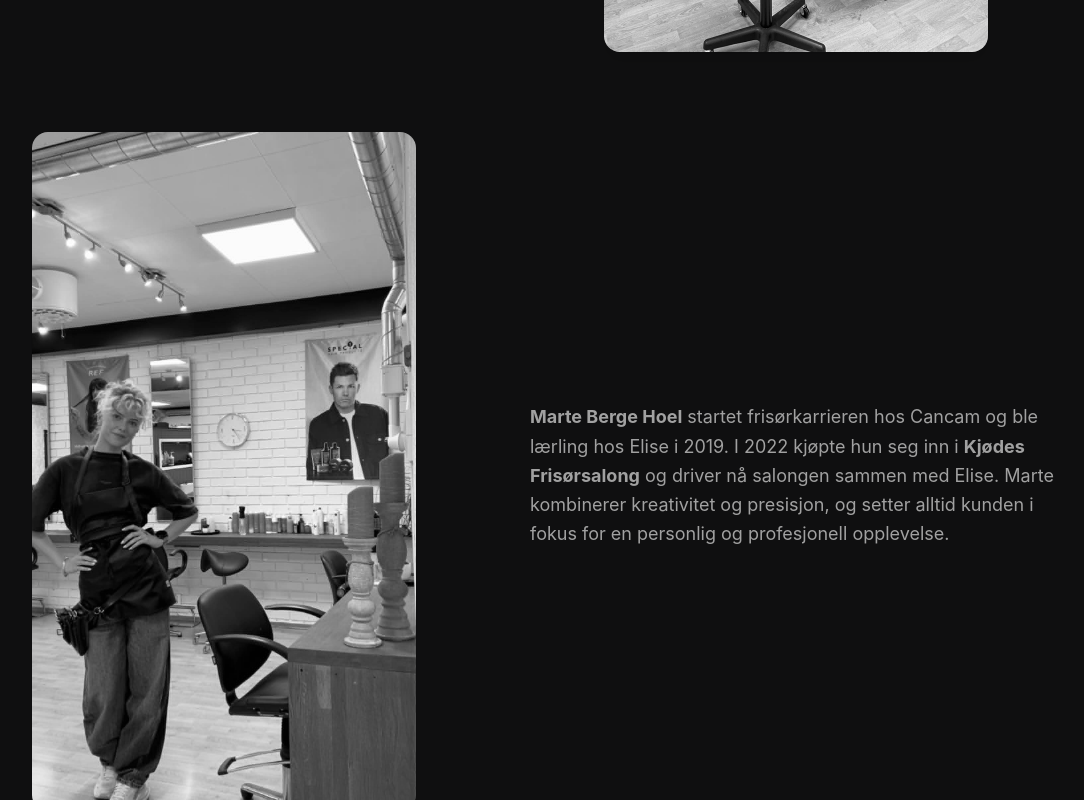
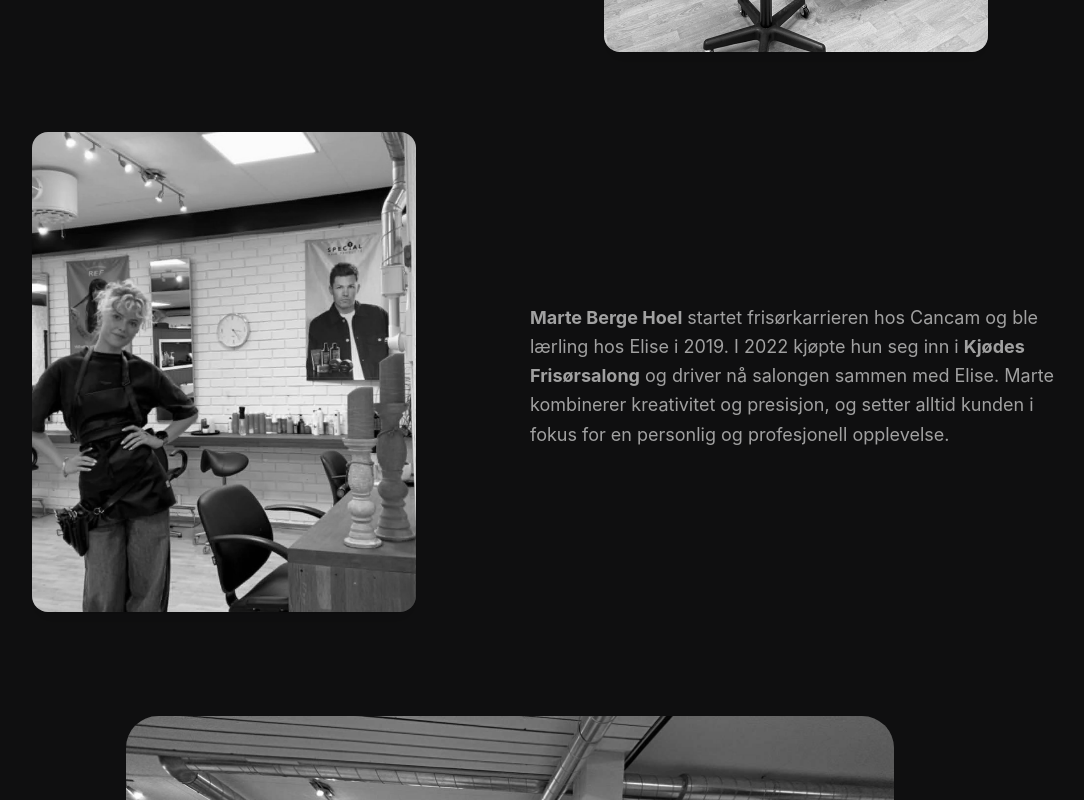
Before and after one commit to Reketino/Kjodes-Frisor, a Next.js app: page /om in a window 1280 px wide. Shown: the part 1320-2120 px from the top of the page, without its empty margins (130-1214 px from the left). Built offline with nearby package versions, Linux system fonts and the light colour scheme.

Commit message:
perf: converted marte2.jpg to webp

```diff
--- a/src/app/om/page.js
+++ b/src/app/om/page.js
@@ -90,13 +90,13 @@ export default function OmPage() {
       <article className="flex flex-col md:flex-row items-center justify-center gap-10 px-6 py-10 max-w-6xl mx-auto">
         <figure className="relative md:w-1/2 flex justify-center group">
           <Image
-            src="/marte/marte2.jpg"
+            src="/marte/marte2.webp"
             alt="Marte Berge Hoel – Eier av Kjødes Frisørsalong"
             className="w-full max-w-sm rounded-2xl shadow-lg object-cover
       grayscale hover:scale-101 hover:grayscale-0
       transition-all duration-700"
-            width={500}
-            height={500}
+            width={1200}
+            height={1500}
           />
         </figure>
 
```
Also changed, not shown: public/marte/marte2.webp (added).
